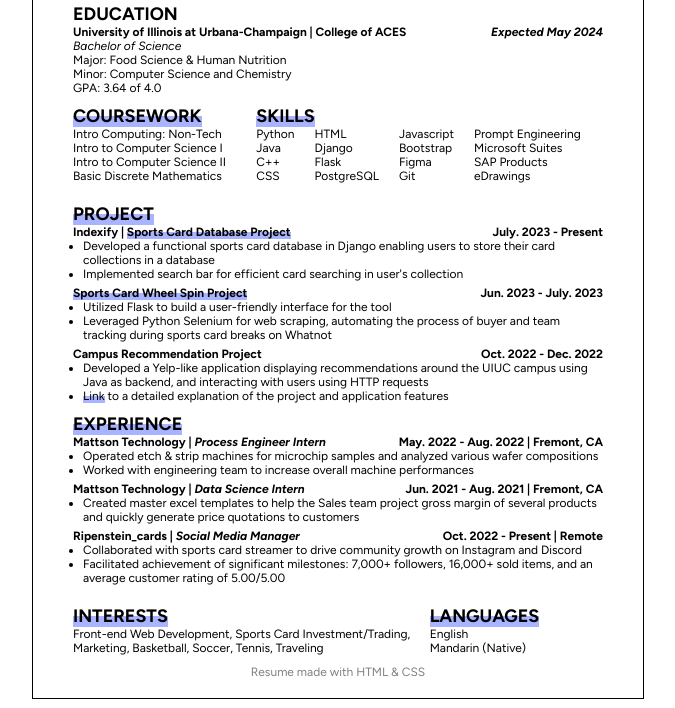
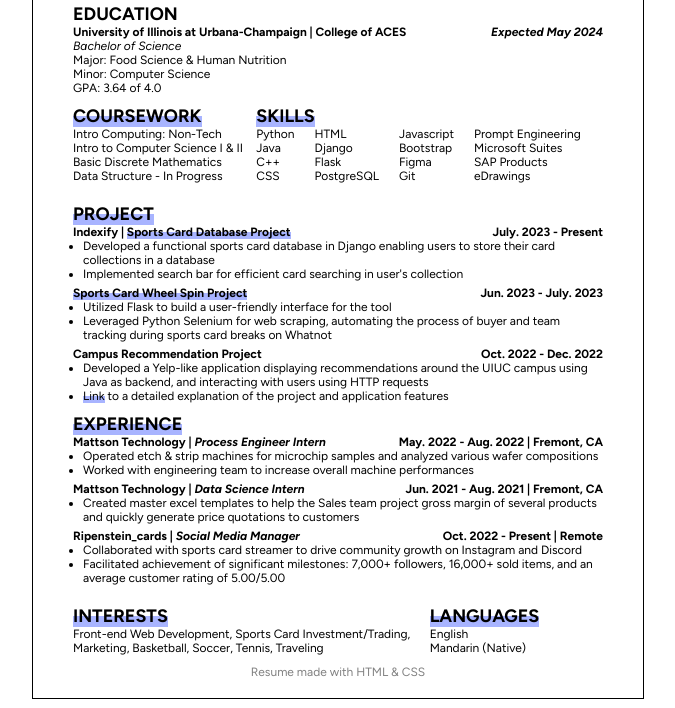
Before and after one commit to tonywang0907/Personal-Website, a plain HTML site: page html/resume.html in a window 1280 px wide. Shown: the part 92-800 px from the top of the page, without its empty margins (302-977 px from the left). Drawn offline with Linux system fonts and the light colour scheme.

Commit message:
new update added data struct

```diff
--- a/html/resume.html
+++ b/html/resume.html
@@ -44,7 +44,7 @@
             </div>
             <p id="degree">Bachelor of Science</p>
             <p>Major: Food Science & Human Nutrition</p>
-            <p>Minor: Computer Science and Chemistry </p>
+            <p>Minor: Computer Science </p>
             <p>GPA: 3.64 of 4.0</p>
         </div>
 
@@ -54,9 +54,9 @@
                 <div id="coursework-list">
                     <ul>
                         <li class="rm-bullet-pt">Intro Computing: Non-Tech</li>
-                        <li class="rm-bullet-pt">Intro to Computer Science I</li>
-                        <li class="rm-bullet-pt">Intro to Computer Science II</li>
+                        <li class="rm-bullet-pt">Intro to Computer Science I & II</li>
                         <li class="rm-bullet-pt">Basic Discrete Mathematics</li>
+                        <li class="rm-bullet-pt">Data Structure - In Progress</li>
                     </ul>
                 </div>
             </div>
```
Also changed, not shown: index.html (+2 -0 lines).
